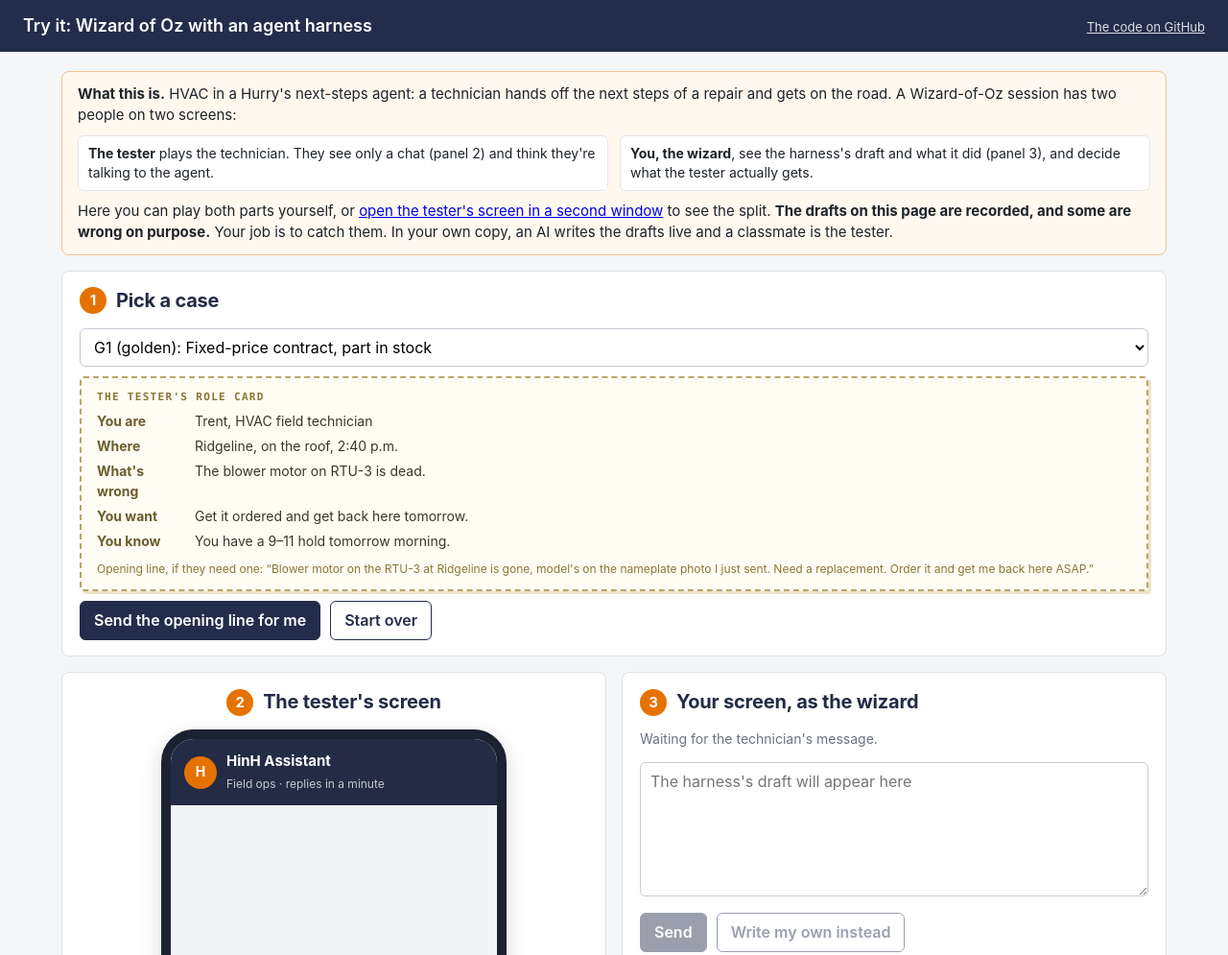
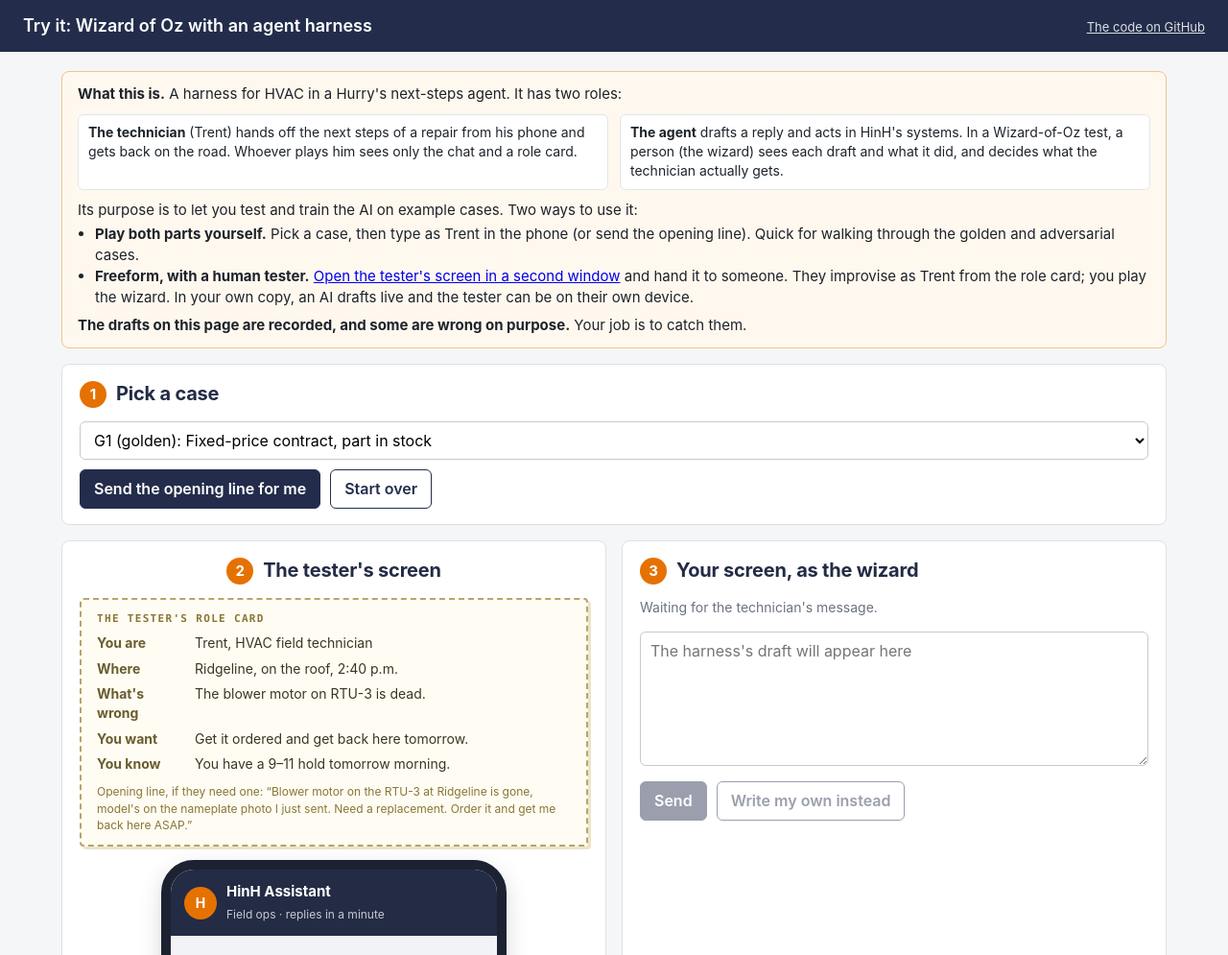
Before and after one commit to alexcowan/hinh-agent-harness, a website: page docs/index.html in a window 1280 px wide. Shown: the top 995 px of the page at 96% size. Drawn offline with Linux system fonts and the light colour scheme.

Commit message:
Demo: explain the two roles and two ways to use it; role card moves to the tester's screen
Co-Authored-By: Claude Opus 5.5 <noreply@anthropic.com>
Claude-Session: https://claude.ai/code/session_01AwAYW863vseUeFMmzZFPMm

```diff
--- a/docs/index.html
+++ b/docs/index.html
@@ -49,20 +49,22 @@
 <header><h1 id="h1">Try it: Wizard of Oz with an agent harness</h1><span class="meta wiz"><a style="color:#fff" href="https://github.com/alexcowan/hinh-agent-harness">The code on GitHub</a></span></header>
 <main>
   <div class="banner wiz">
-    <b>What this is.</b> HVAC in a Hurry's next-steps agent: a technician hands off the next steps of a repair and gets on the road.
-    A Wizard-of-Oz session has two people on two screens:
+    <b>What this is.</b> A harness for HVAC in a Hurry's next-steps agent. It has two roles:
     <div class="roles">
-      <div class="role"><b>The tester</b> plays the technician. They see only a chat (panel 2) and think they're talking to the agent.</div>
-      <div class="role"><b>You, the wizard</b>, see the harness's draft and what it did (panel 3), and decide what the tester actually gets.</div>
+      <div class="role"><b>The technician</b> (Trent) hands off the next steps of a repair from his phone and gets back on the road. Whoever plays him sees only the chat and a role card.</div>
+      <div class="role"><b>The agent</b> drafts a reply and acts in HinH's systems. In a Wizard-of-Oz test, a person (the wizard) sees each draft and what it did, and decides what the technician actually gets.</div>
     </div>
-    <p style="margin:10px 0 0">Here you can play both parts yourself, or <a href="#" id="openTester">open the tester's screen in a second window</a> to see the split.
-    <b>The drafts on this page are recorded, and some are wrong on purpose.</b> Your job is to catch them. In your own copy, an AI writes the drafts live and a classmate is the tester.</p>
+    <p style="margin:10px 0 4px">Its purpose is to let you test and train the AI on example cases. Two ways to use it:</p>
+    <ul style="margin:0 0 0 18px; padding:0">
+      <li><b>Play both parts yourself.</b> Pick a case, then type as Trent in the phone (or send the opening line). Quick for walking through the golden and adversarial cases.</li>
+      <li><b>Freeform, with a human tester.</b> <a href="#" id="openTester">Open the tester's screen in a second window</a> and hand it to someone. They improvise as Trent from the role card; you play the wizard. In your own copy, an AI drafts live and the tester can be on their own device.</li>
+    </ul>
+    <p style="margin:8px 0 0"><b>The drafts on this page are recorded, and some are wrong on purpose.</b> Your job is to catch them.</p>
   </div>
 
   <div class="card wiz">
     <h2><span class="step">1</span>Pick a case</h2>
     <select id="case"></select>
-    <div id="brief"></div>
     <div class="row"><button id="play">Send the opening line for me</button><button class="secondary" id="reset">Start over</button></div>
   </div>
 
@@ -70,6 +72,7 @@
     <div id="testerRole" class="hidden"></div>
     <div class="card phonecard" id="phoneCard">
       <h2 class="wiz"><span class="step">2</span>The tester's screen</h2>
+      <div id="brief" class="wiz" style="margin-bottom:14px"></div>
       <div class="phone">
         <div class="bar"><div class="avatar">H</div><div class="who"><b>HinH Assistant</b><span>Field ops · replies in a minute</span></div></div>
         <div class="chat" id="chat"></div>
@@ -161,7 +164,7 @@ if (isTester) {
     e.preventDefault(); const t = $('text').value.trim(); if (!t || phase !== 'idle') return;
     $('text').value = ''; technicianSays(t);
   });
-  $('openTester').addEventListener('click', (e) => { e.preventDefault(); window.open('?view=tester', 'tester', 'width=520,height=760'); });
+  $('openTester').addEventListener('click', (e) => { e.preventDefault(); window.open('?view=tester', 'tester', 'width=780,height=760'); });
   if (bc) bc.onmessage = (e) => {
     if (e.data.type === 'hello') broadcast();
     if (e.data.type === 'user' && phase === 'idle') technicianSays(e.data.text);
```
